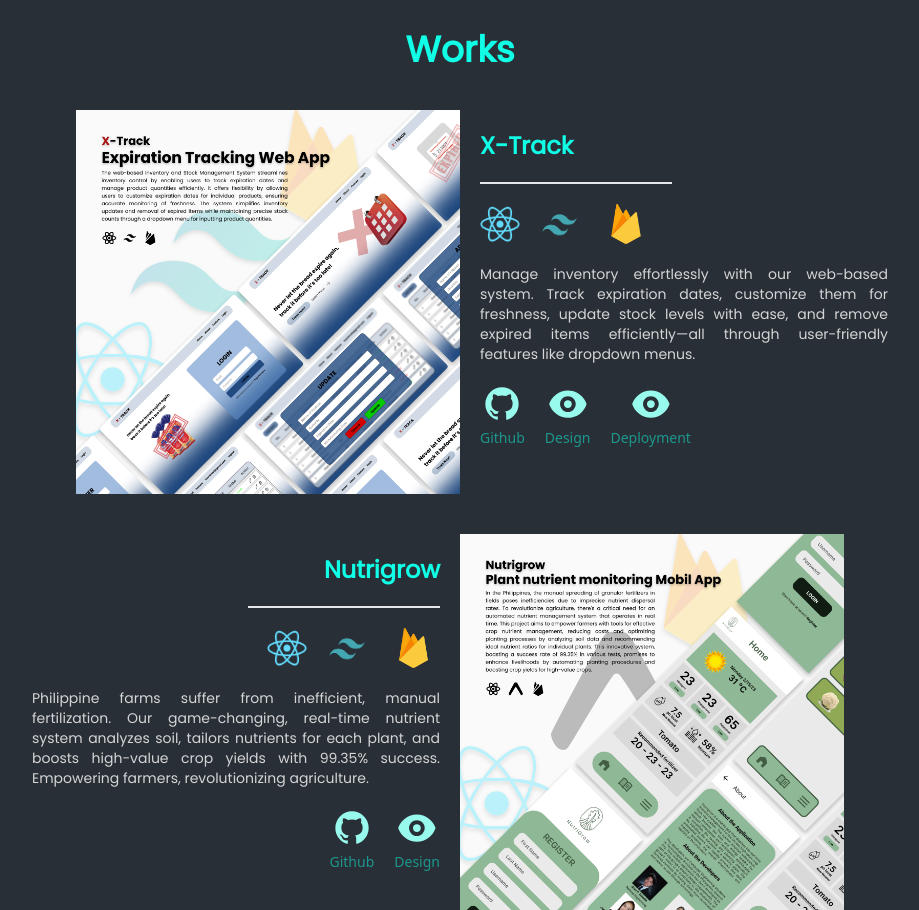
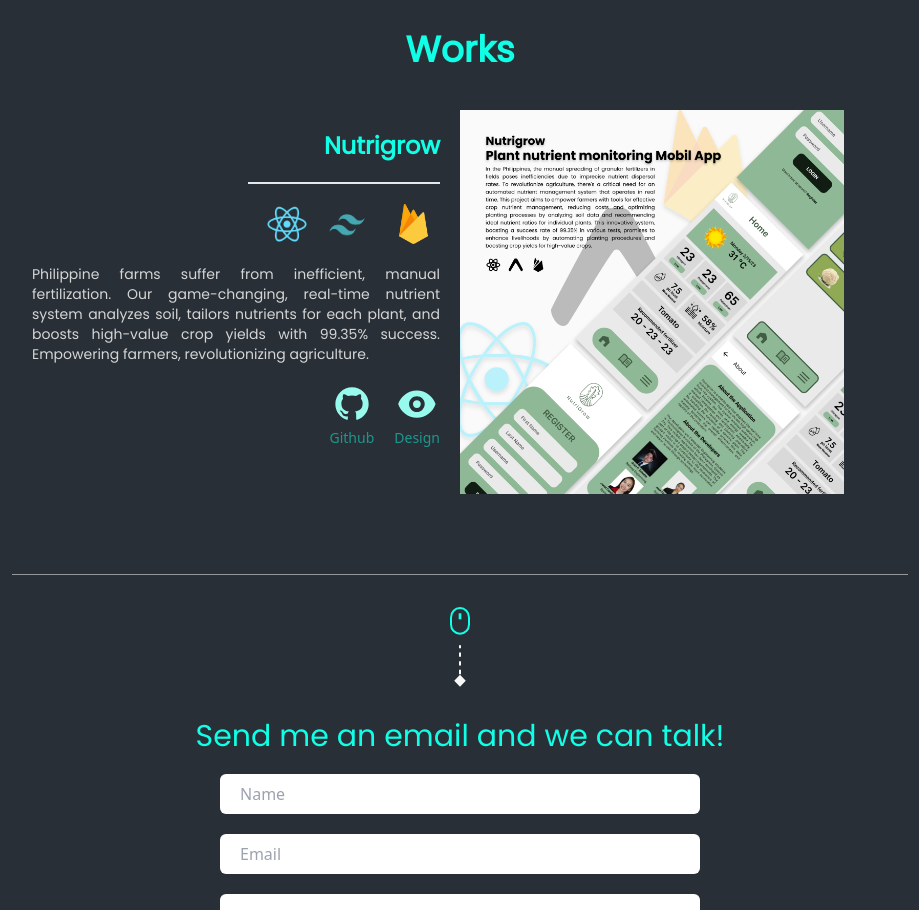
Before and after one commit to Grannybells/porfolio, a React (Vite) app: page / in a window 1280 px wide. Shown: the part 2514-3424 px from the top of the page, without its empty margins (180-1099 px from the left). Built offline with nearby package versions, Linux system fonts and the light colour scheme.

Commit message:
Update Projects.jsx

```diff
--- a/src/screen/Projects.jsx
+++ b/src/screen/Projects.jsx
@@ -25,39 +25,7 @@ const Projects = () => {
             <div className="flex items-center justify-center">
                 <div className="w-full flex flex-col items-center gap-10">
                     <h1 className="font-poppins text-[#10FFE6] text-4xl font-bold">Works</h1>
-                    <div className="w-full flex flex-row">
-                        <div className="w-full md:w-1/2 flex items-center justify-end">
-                            <img className="h-48 md:h-96" src={project1} alt="github" />
-                        </div>
-                        <div className="w-full md:w-1/2 p-5 flex flex-col gap-5 items-start">
-                            <h1 className="font-poppins text-2xl text-[#10FFE6] font-bold">X-Track</h1>
-                            <div className="border-[1px] w-48" />
-                            <div className="flex flex-row gap-5">
-                                <img className="h-10 transition transform hover:-translate-y-3 motion-reduce:transition-none motion-reduce:hover:transform-none" src={reactIco} alt="logo" />
-                                <img className="h-10 transition transform hover:-translate-y-3 motion-reduce:transition-none motion-reduce:hover:transform-none" src={tailwind} alt="logo" />
-                                <img className="h-10 transition transform hover:-translate-y-3 motion-reduce:transition-none motion-reduce:hover:transform-none" src={firebase} alt="logo" />
-                            </div>
-                            <p className="font-poppins text-sm text-white/80 text-justify h-64 lg:h-auto overflow-hidden">
-                                Manage inventory effortlessly with our web-based system. Track expiration dates, customize them for freshness, update stock levels with ease, and remove expired items efficiently—all through user-friendly features like dropdown menus.
-                            </p>
-                            <div className="flex flex-row gap-5">
-                                <a href='https://github.com/Grannybells/x-track-web.git' className="gap-1 text-sm cursor-pointer flex items-center justify-center flex-col text-[#10FFE6]/50">
-                                    <img className="h-10 transition transform hover:-translate-y-3 motion-reduce:transition-none motion-reduce:hover:transform-none" src={github} alt="github" />
-                                    Github
-                                </a>
 
-                                <a href='https://www.figma.com/proto/kQY7ogMlb7j82NBFlBN2Tq/X-Track?type=design&node-id=1-2&t=3uXTaE1VMz29qVd0-0&scaling=min-zoom&page-id=0%3A1' className="gap-1 text-sm cursor-pointer flex items-center justify-center flex-col text-[#10FFE6]/50">
-                                    <img className="h-10 transition transform hover:-translate-y-3 motion-reduce:transition-none motion-reduce:hover:transform-none" src={eye} alt="github" />
-                                    Design
-                                </a>
-
-                                <a href='https://grannybells.github.io/x-track-web/' className="gap-1 text-sm cursor-pointer flex items-center justify-center flex-col text-[#10FFE6]/50">
-                                    <img className="h-10 transition transform hover:-translate-y-3 motion-reduce:transition-none motion-reduce:hover:transform-none" src={eye} alt="github" />
-                                    Deployment
-                                </a>
-                            </div>
-                        </div>
-                    </div>
 
                     <div className="w-full flex flex-row">
 
```
